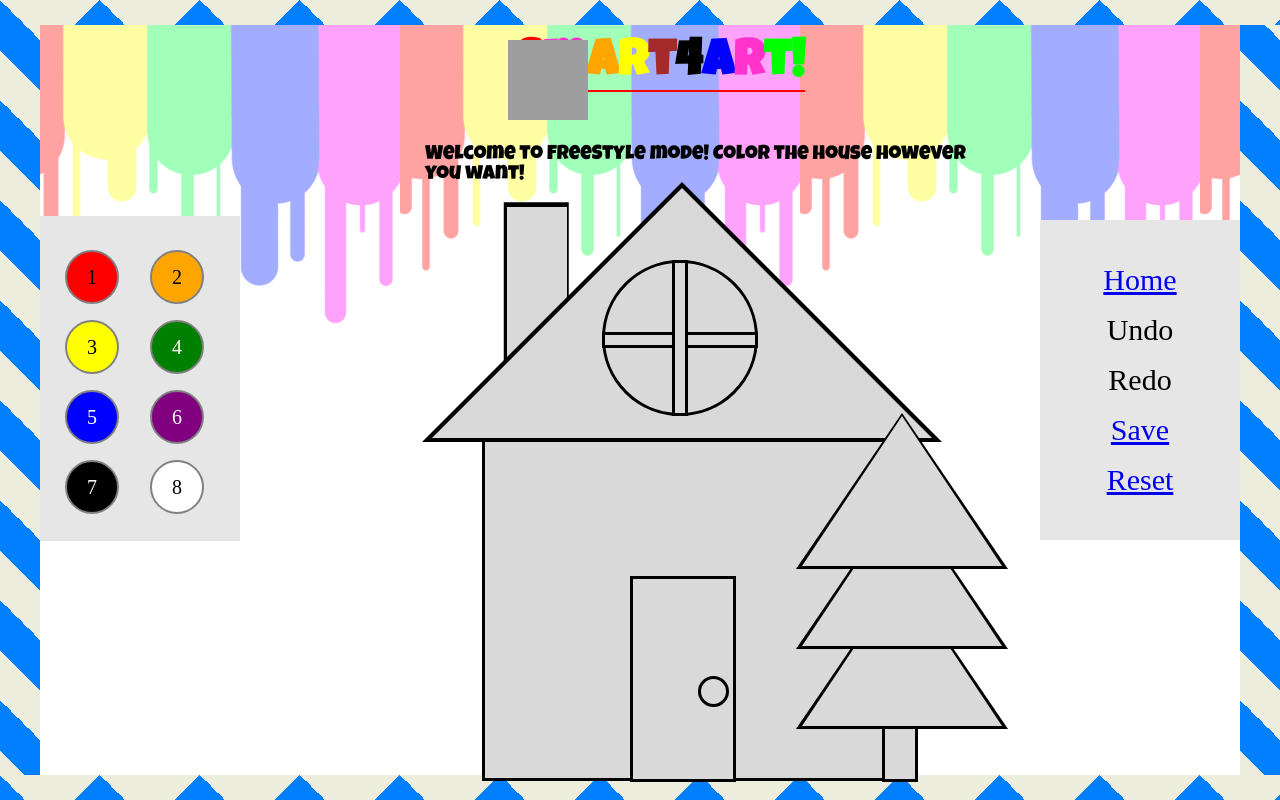
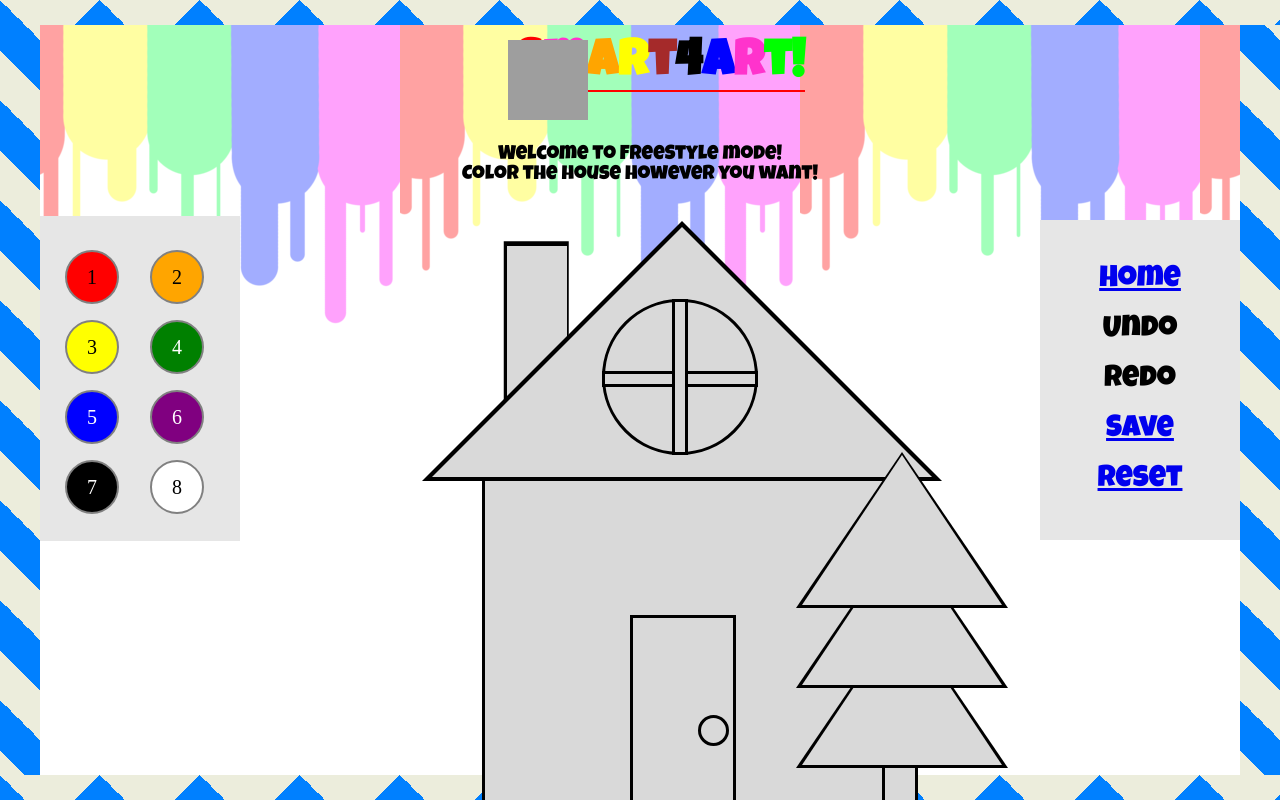
Before and after one commit to MasterLillyclaw/Project-LAL, a Python web app: template templates/FreestyleHouse.html in a window 1280 px wide. Run offline with Jinja, Linux system fonts and the light colour scheme; the template is opened without the code that fills it, so the values that code supplies are empty; some libraries are stand-ins or nearby versions; grey boxes are pictures that could not be loaded.

Commit message:
Subtitle text is now centered

```diff
--- a/static/HouseTemplate.css
+++ b/static/HouseTemplate.css
@@ -286,9 +286,8 @@ li{
 ul{
   font-family: 'Luckiest Guy', cursive;
 }
-.centertext {
+.subtitles {
   font-size: 20px;
   font-family: 'Luckiest Guy', cursive;
-  margin-left: 33%;
   width: 550px;
 }
--- a/static/SnowmanTemplate.css
+++ b/static/SnowmanTemplate.css
@@ -278,7 +278,7 @@ li{
 ul{
   font-family: 'Luckiest Guy', cursive;
 }
-.centertext {
+.subtitles {
   font-size: 20px;
   font-family: 'Luckiest Guy', cursive;
   margin-left: 33%;
--- a/static/tools-tab.css
+++ b/static/tools-tab.css
@@ -8,6 +8,7 @@
 	height: 320px;
 	background: #e6e6e6;
   /**/
+  font-family: 'Luckiest Guy', cursive;
   font-size: 30px;
   text-align: center;
   line-height: 50px;
--- a/templates/FreestyleHouse.html
+++ b/templates/FreestyleHouse.html
@@ -30,8 +30,12 @@
     ><li><span8>t<span8>!</li>
   </ul>
 </h1>
+
+<center><p class="subtitles">Welcome to FreeStyle mode!<br>
+  Color the house however you want!</p></center>
+
 <body id="home">
-  <p class="centertext">Welcome to FreeStyle mode! Color the house however you want!</p>
+
   <!-- webpage border -->
   <div id="left"></div>
   <div id="right"></div>
@@ -65,7 +69,8 @@
 
 <!--House Template  -->
 <div class = "Border">
-<p>&nbsp;</p>
+<p> &nbsp; </p>
+<p> &nbsp; </p>
 
   <h1 id = "Foundation" class="clickable"></h1>
   <h1 id = "RoofOutline"></h1>
--- a/templates/FreestyleSnowman.html
+++ b/templates/FreestyleSnowman.html
@@ -33,7 +33,10 @@
     ><li><span8>t<span8>!</li>
   </ul>
 </h1>
-<p class="centertext">Welcome to FreeStyle mode! Color Frosty however you want!</p>
+
+<center class="subtitles">Welcome to FreeStyle mode!<br>
+  Color Frosty however you want!</center>
+
 <body id="home">
 
   <!-- webpage border -->
@@ -68,6 +71,7 @@
 
 <div class="Border">
 <p>&nbsp;</p>
+<p>&nbsp;</p>
 
   <h1 id = "LeftArm" class="clickable"></h1>
   <h1 id = "RightArm" class="clickable"><h1>
--- a/templates/MathSnowman.html
+++ b/templates/MathSnowman.html
@@ -30,6 +30,10 @@
     ><li><span8>t<span8>!</li>
   </ul>
 </h1>
+
+<center class="subtitles">Welcome to Math mode! Match the<br>
+  numbers with the equation to color Frosty!</center>
+
 <body id="home">
 
 <body>
@@ -69,6 +73,8 @@
 
 <div class="Border">
 <p>&nbsp;</p>
+<p>&nbsp;</p>
+
 <!--Creates the actual snowman image -->
   <h1 id = "LeftArm">8-6</h1>
   <h1 id = "RightArm">4-2<h1>
```
Also changed, not shown: static/design.css (+4 -3 lines), templates/MathHouse.html (+6 -1 lines).
